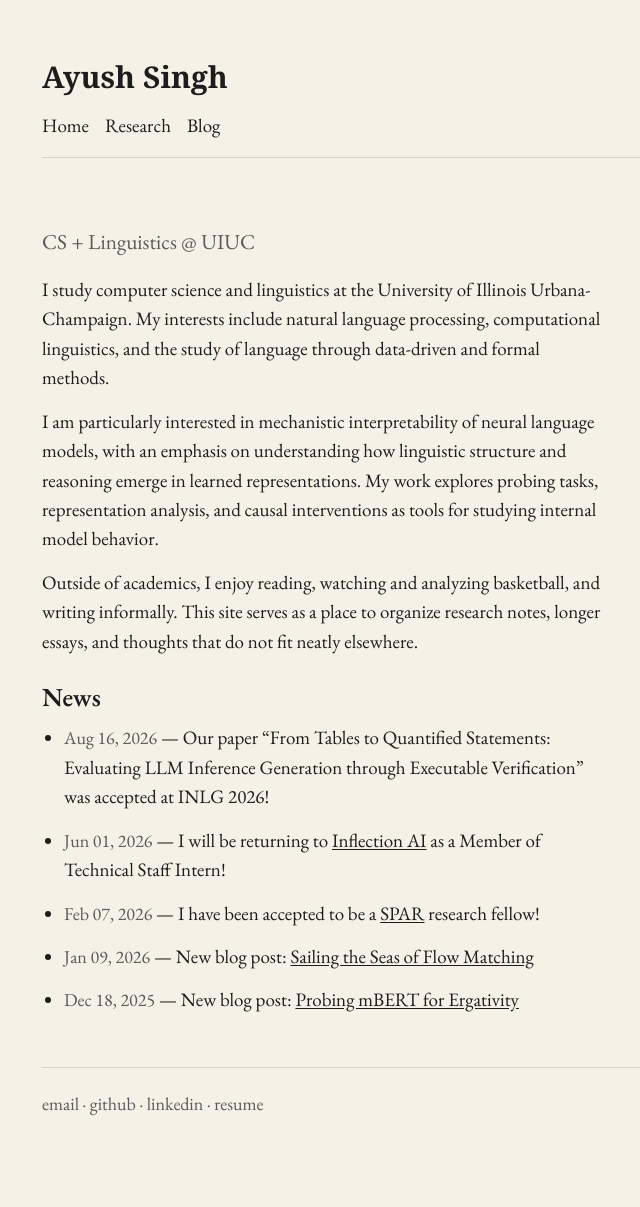
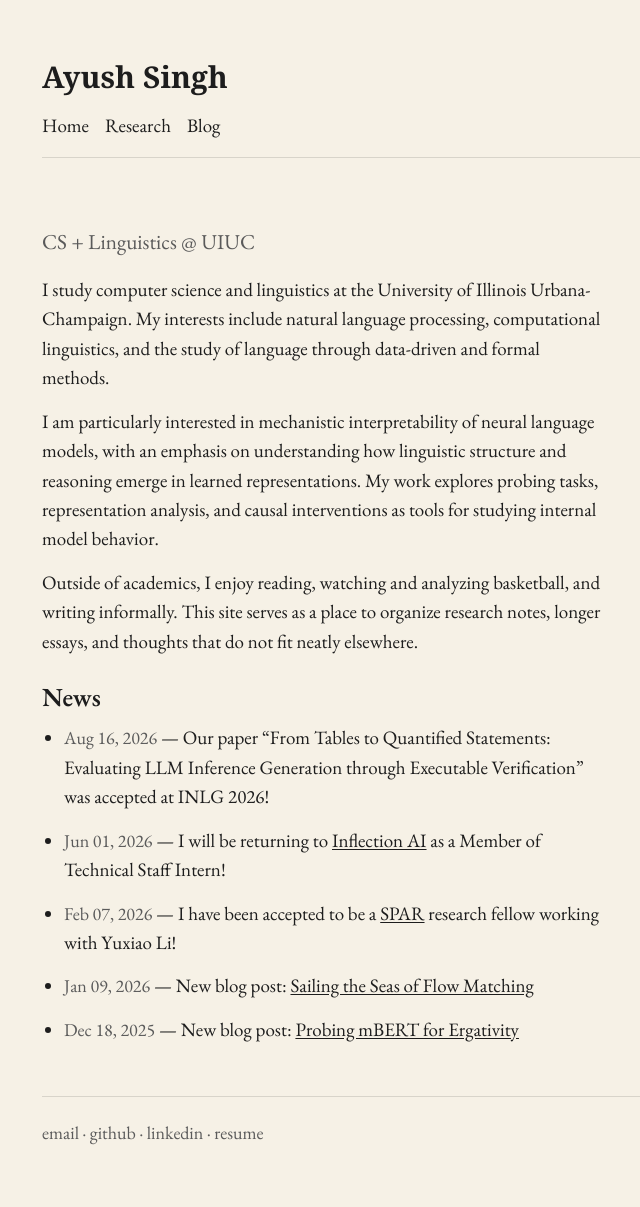
Before and after one commit to AyushSingh42/ayushsingh42.github.io, a Jekyll site: the page built from index.md, in a window 1280 px wide. Shown: the whole page, without its empty margins (74-714 px from the left). Built offline with Jekyll 4.4.1, drawn with Linux system fonts in a browser that asks for light colours; some web fonts are replaced; before the commit the page ends 1178 px from its top, so only the background shows below that.

Commit message:
updated news with yuxiaos name

```diff
--- a/_data/news.yaml
+++ b/_data/news.yaml
@@ -5,7 +5,7 @@
   content: "I will be returning to [Inflection AI](https://inflection.ai/) as a Member of Technical Staff Intern!"
 
 - date: 2026-02-07
-  content: "I have been accepted to be a [SPAR](https://sparai.org/) research fellow!"
+  content: "I have been accepted to be a [SPAR](https://sparai.org/) research fellow working with Yuxiao Li!"
 
 - date: 2026-01-09
   content: "New blog post: [Sailing the Seas of Flow Matching](/blog/2026/01/09/sailing-the-seas-of-flow-matching)"
```
